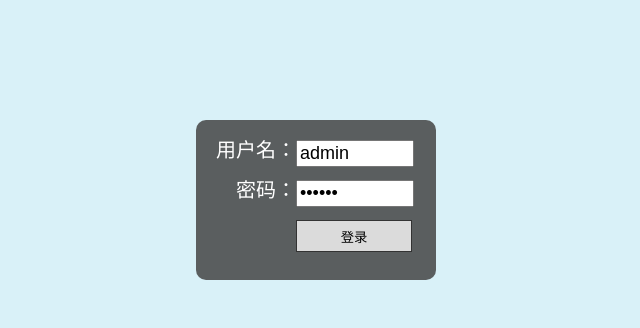
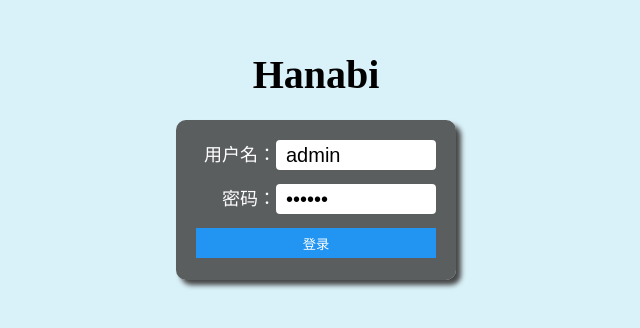
Before and after one commit to doDomoGu/hanabi-frontend-canvas, a Vue app: page / in a window 1280 px wide. Shown: the part 200-528 px from the top of the page, without its empty margins (324-964 px from the left). Built offline with nearby package versions, Linux system fonts and the light colour scheme.

Commit message:
登录框

```diff
--- a/src/components/Login.vue
+++ b/src/components/Login.vue
@@ -1,4 +1,6 @@
 <template>
+    <div>
+        <div id="title">Hanabi</div>
         <form id="login-form">
             <div class="form-item username">
                 <label for="username">用户名：</label>
@@ -9,10 +11,10 @@
                 <input id="password" v-model="form.password" type="password">
             </div>
             <div class="form-item">
-            <label >&nbsp;</label>
                 <button type="button" @click="login">登录</button>
             </div>
         </form>
+    </div>
 </template>
 <script>
 export default {
@@ -47,27 +49,45 @@ export default {
 }
 </script>
 <style scoped>
+    #title {
+        position: absolute;
+        width:200px;
+        height:40px;
+        margin-left:-100px;
+        margin-top:-140px;
+        box-sizing: border-box;
+        left:50%;
+        top:50%;
+        font-size:40px;
+        font-weight: bolder;
+        text-align: center;
+        overflow:hidden;
+        line-height:30px;
+    }
     #login-form {
         position: absolute;
-        width:240px;
+        width:280px;
         height:160px;
         padding:20px;
-        margin-left:-120px;
+        margin-left:-140px;
         margin-top:-80px;
         box-sizing: border-box;
         left:50%;
         top:50%;
-        font-size:20px;
-        line-height:20px;
         background:rgba(70, 70, 70, 0.856);
         overflow:hidden;
         border-radius: 10px;
-        color:#fff
+        color:#fff;
+        -webkit-box-shadow: 5px 5px 5px rgb(70, 70, 70);
+        -moz-box-shadow: 5px 5px 5px rgb(70, 70, 70);
+        box-shadow: 5px 5px 5px rgb(70, 70, 70);
     }
 
     #login-form > .form-item{
-        width: 200px;
-        height:40px;
+        width: 240px;
+        height: 44px;
+        overflow: hidden;
+        margin:0;
     }
 
     #login-form > .form-item > label {
@@ -75,22 +95,32 @@ export default {
         display:block;
         float:left;
         text-align:right;
+        margin:0;
+        padding:0;
+        font-size:18px;
+        line-height:30px;
     }
 
     #login-form > .form-item > input {
-        width:110px;
+        width:160px;
+        height:30px;
+        padding:4px 10px;
         display:block;
         float:left;
-        font-size:18px;
+        font-size:20px;
+
+        border:none;
+        border-radius: 4px;
+        box-sizing: border-box;
     }
     #login-form > .form-item > button {
-        width:110px;
+        width:240px;
         height:30px;
-        border:1px solid #333;
         padding: 0 2px;
         display:block;
-        background:rgb(219, 219, 219);
+        background:rgb(34, 149, 243);
+        color:#ffffff;
         float:left;
-        box-sizing:content-box;
+        border:none;
     }
 </style>
```
Lines whose indentation alone changed are shown as unchanged.
